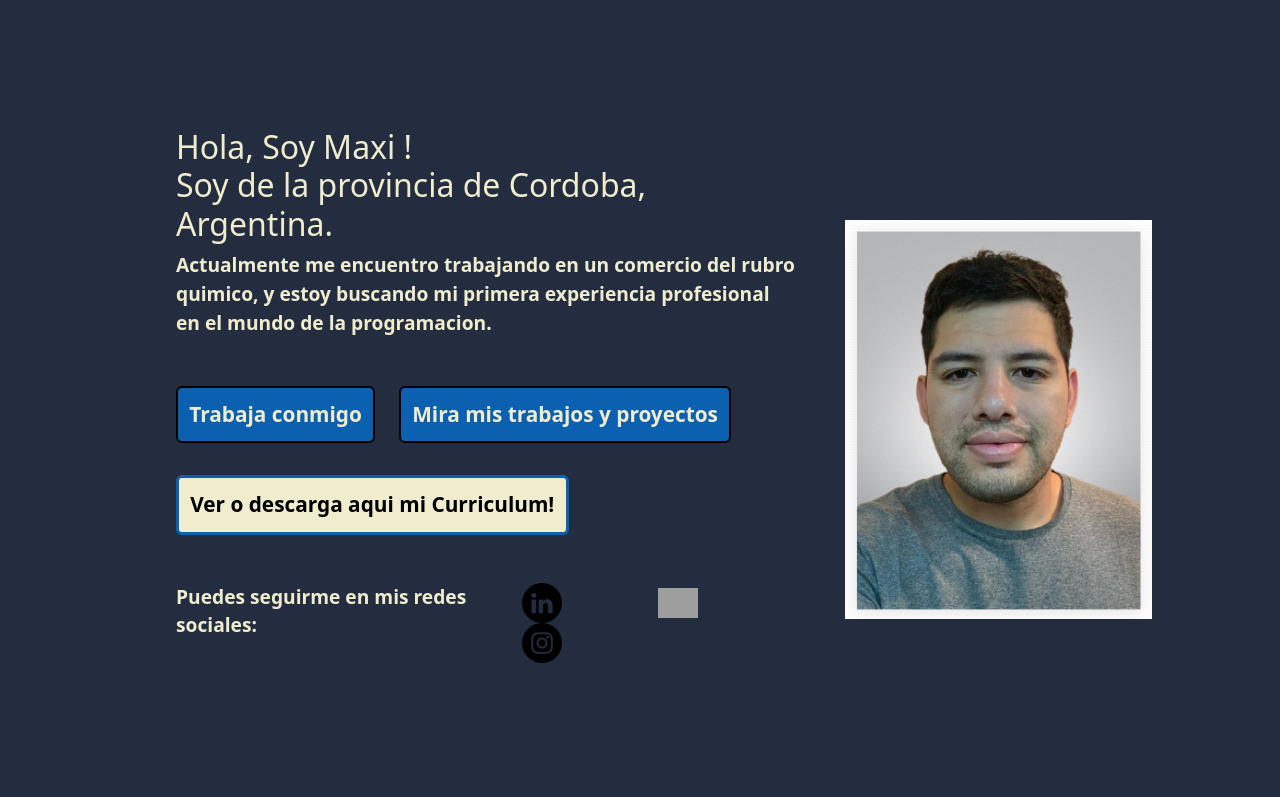
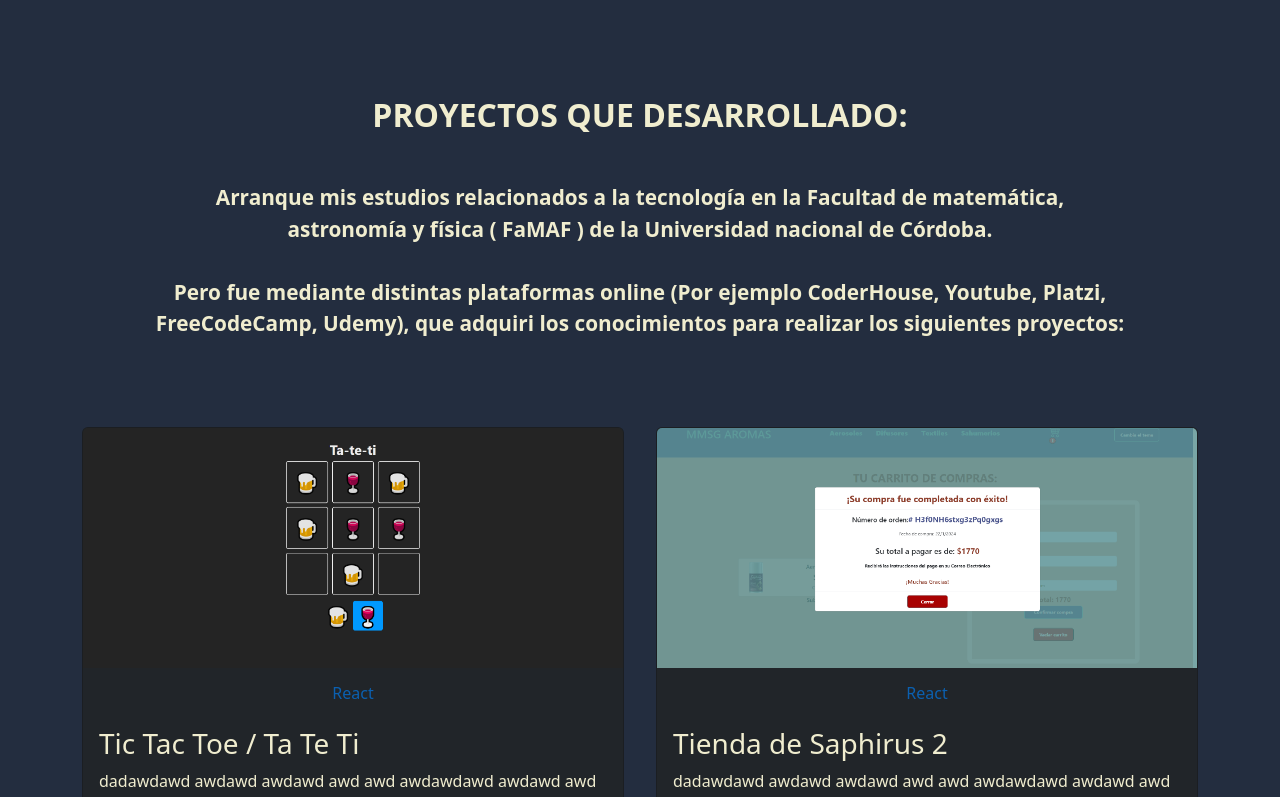
Before and after one commit to maximmusg/Portfolio2024, a React (Vite) app: page / in a window 1280 px wide. Shown: the top 797 px of the page. Built offline with nearby package versions, Linux system fonts and the light colour scheme; grey boxes are pictures that could not be loaded.

Commit message:
se actualizo README>MD

```diff
--- a/src/Portfolio.jsx
+++ b/src/Portfolio.jsx
@@ -1,6 +1,6 @@
 // import Navbar from "./components/Navbar";
-import About from "./components/About";
-// import Projects from "./components/Projects";
+// import About from "./components/About";
+import Projects from "./components/Projects";
 // import Skills from "./components/Skills";
 // import Contact from "./components/Contact";
 // import Footer from "./components/Footer";
@@ -10,8 +10,8 @@ const Portfolio = () => {
     <>
       {/* <Navbar /> */}
       {/* <h1>Gomez maximiliano </h1> */}
-      <About />
-      {/* <Projects /> */}
+      {/* <About /> */}
+      <Projects />
       {/* <Skills /> */}
       {/* <Contact /> */}
       {/* <Footer /> */}
--- a/src/components/About.jsx
+++ b/src/components/About.jsx
@@ -36,6 +36,7 @@ const About = () => {
             <a href="https://www.instagram.com/maximmusg/">
               <img src="./images/iglogo.png" alt="instagram" />
             </a>
+
             {/* <a aria-label="Chat on WhatsApp" href="https://wa.me/3513740384">
               <img alt="Chat on WhatsApp" src="./images/wpp.png" />
             </a> */}
```
Also changed, not shown: 1 other file (tests, documents, lock files or other folders).
